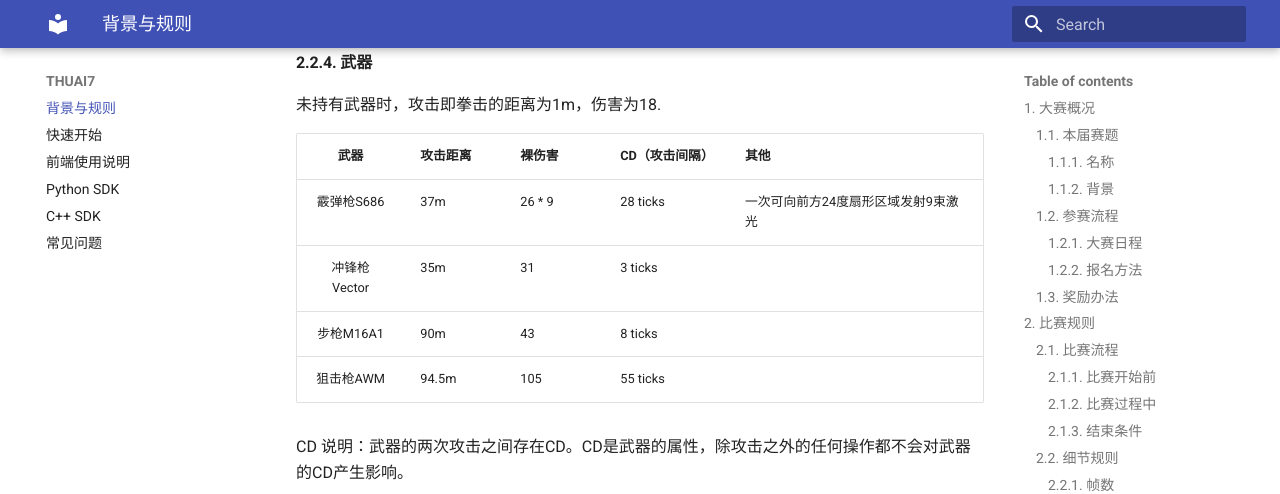
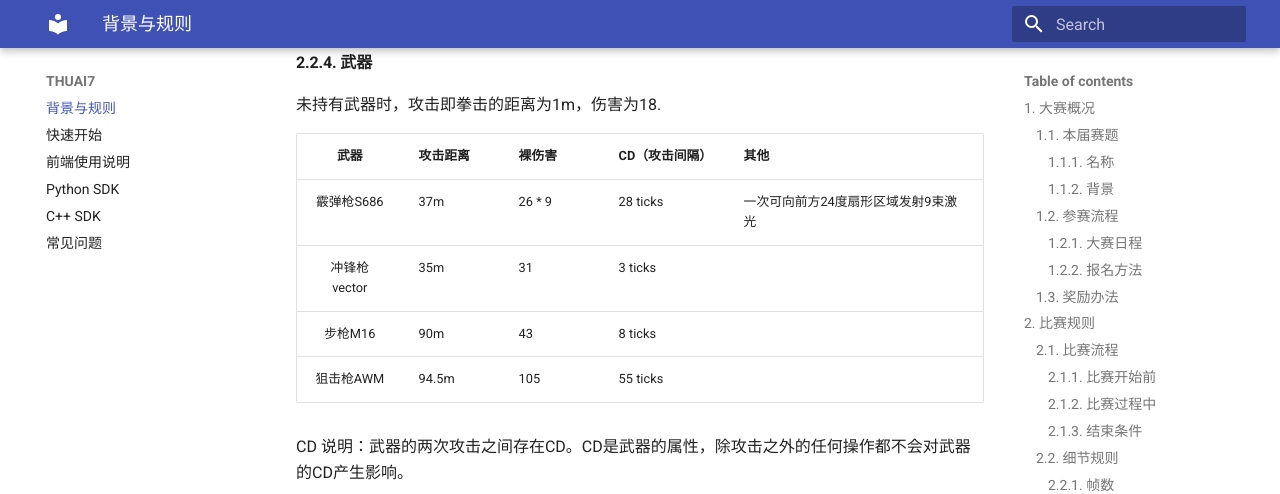
Before and after one commit to thuasta/thuai-7, an MkDocs documentation site: the page built from docs/index.md, in a window 1280 px wide and 900 px high, scrolled down 4676 px. Shown: the top 494 px of the window. Built offline with MkDocs 1.6.1 and Material for MkDocs 9.7.7, drawn with Linux system fonts in a browser that asks for light colours.

Commit message:
docs:fix typo

```diff
--- a/docs/index.md
+++ b/docs/index.md
@@ -132,8 +132,8 @@ $$
 | 武器        | 攻击距离 | 裸伤害 | CD（攻击间隔） | 其他                                   |
 |:---------:| ---- | --- | -------- | ------------------------------------ |
 | 霰弹枪S686   | 37m  | 26 * 9  | 28 ticks  | 一次可向前方24度扇形区域发射9束激光 |
-| 冲锋枪Vector | 35m  | 31  | 3 ticks   |                                      |
-| 步枪M16A1     | 90m | 43  | 8 ticks  |                                      |
+| 冲锋枪vector | 35m  | 31  | 3 ticks   |                                      |
+| 步枪M16     | 90m | 43  | 8 ticks  |                                      |
 | 狙击枪AWM    | 94.5m | 105 | 55 ticks |                                      |
 
 CD 说明：武器的两次攻击之间存在CD。CD是武器的属性，除攻击之外的任何操作都不会对武器的CD产生影响。
```
